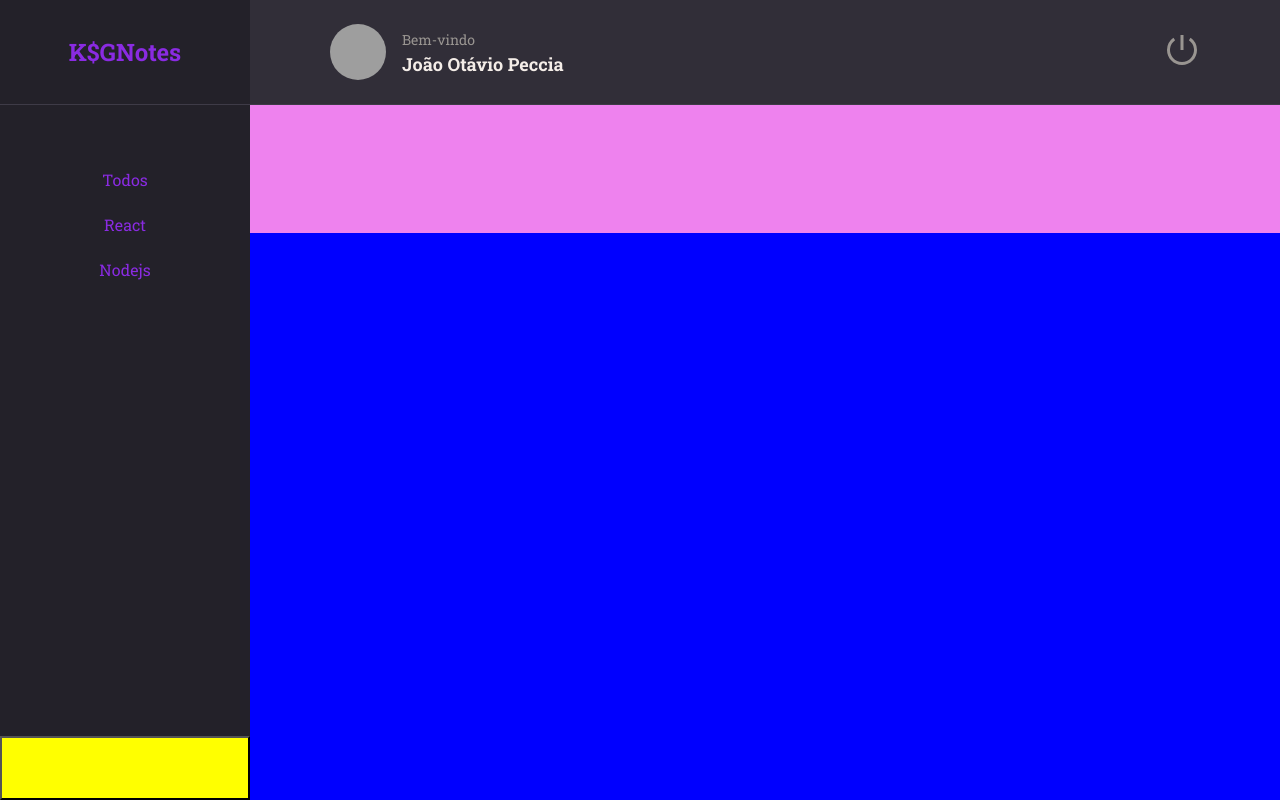
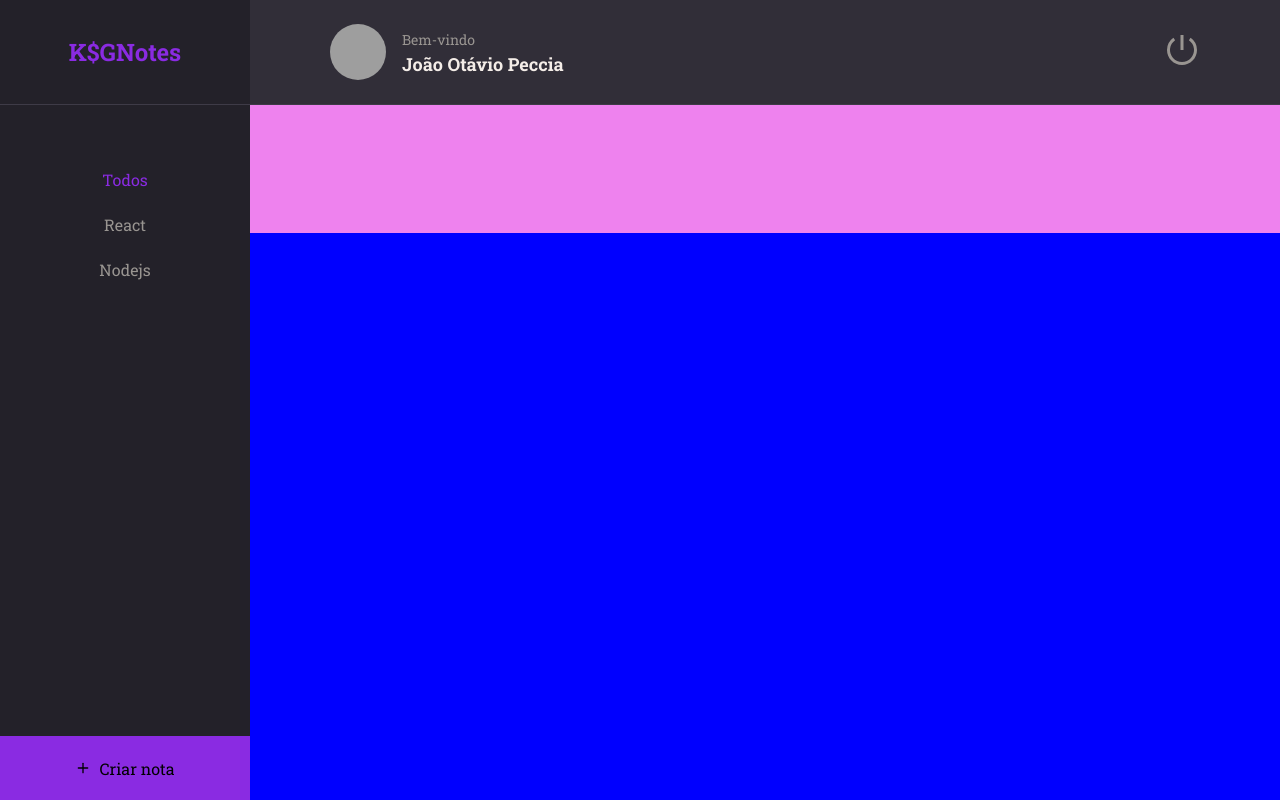
Before and after one commit to jpeccia/ksgnotes, a React (Vite) app: page / in a window 1280 px wide. Built offline with nearby package versions, Linux system fonts and the light colour scheme; grey boxes are pictures that could not be loaded.

Commit message:
add button create notes

```diff
--- a/src/components/ButtonText/index.jsx
+++ b/src/components/ButtonText/index.jsx
@@ -4,7 +4,7 @@
     return(
         <Container
         type="button"
-        $isactive={isActive.toString()}
+        $isactive={isActive}
         {...rest}
         >
             {title}
--- a/src/pages/Home/index.jsx
+++ b/src/pages/Home/index.jsx
@@ -1,3 +1,4 @@
+import { FiPlus } from 'react-icons/fi'
 import { Container, Brand, Menu, Search, Content, NewNote } from './styles'
 
 import { Header } from '../../components/Header'
@@ -27,7 +28,10 @@
 
             </Content>
 
-            <NewNote />
+            <NewNote>
+                <FiPlus />
+                Criar nota
+            </NewNote>
         </Container>
     )
 }
--- a/src/pages/Home/styles.js
+++ b/src/pages/Home/styles.js
@@ -57,5 +57,15 @@
 
 export const NewNote = styled.button`
   grid-area: newnote;
-  background: yellow;
+
+  background-color: ${({ theme }) => theme.COLORS.PURPLE};
+  border: none;
+
+  display: flex;
+  align-items: center;
+  justify-content: center;
+
+  svg {
+    margin-right: 8px;
+  }
 `;
```
